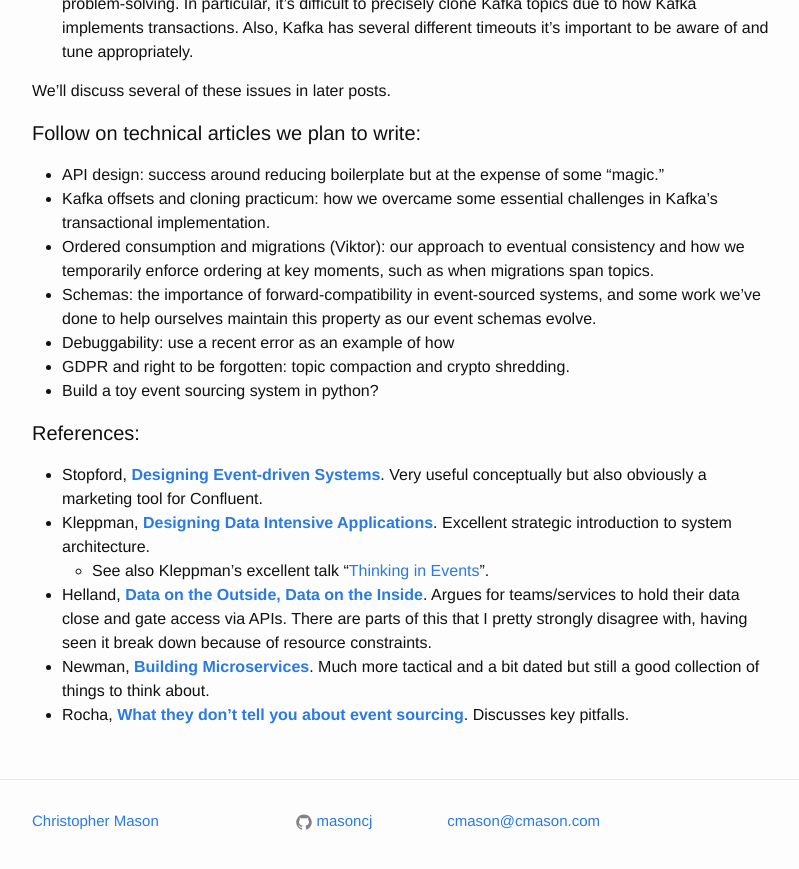
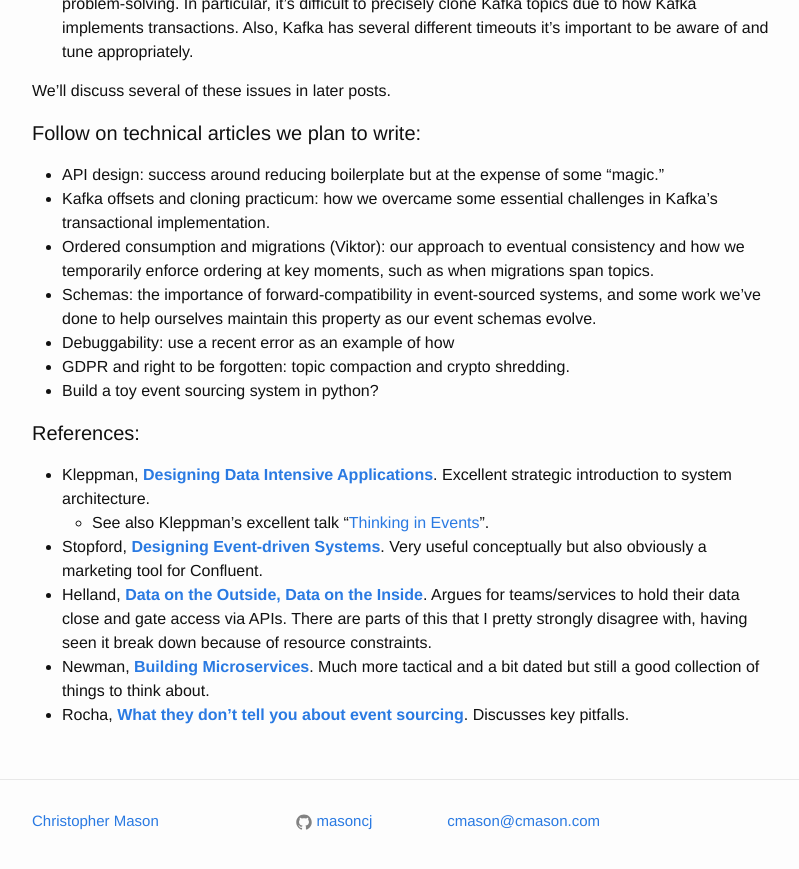
Before and after one commit to masoncj/masoncj.github.io, a Jekyll site: the page built from _posts/2022-12-29-event_arch/2022-12-29-event_arch.md, in a window 1280 px wide and 900 px high, scrolled down 4433 px. Shown: the top 869 px of the window, without its empty margins (238-1037 px from the left). Built offline with Jekyll 4.4.1, drawn with Linux system fonts in a browser that asks for light colours.

```diff
--- a/_posts/2022-12-29-event_arch/2022-12-29-event_arch.md
+++ b/_posts/2022-12-29-event_arch/2022-12-29-event_arch.md
@@ -100,10 +100,10 @@ We'll discuss several of these issues in later posts.
 
 #### References:
 
-* Stopford, **[Designing Event-driven Systems](https://www.oreilly.com/library/view/designing-event-driven-systems/9781492038252/#toc-start)**. Very useful conceptually but also obviously a marketing tool for Confluent.
 * Kleppman, [**Designing Data Intensive Applications**](https://www.amazon.com/Designing-Data-Intensive-Applications-Reliable-Maintainable/dp/1449373321). Excellent strategic introduction to system architecture.
   * See also Kleppman's excellent talk "[Thinking in Events](https://martin.kleppmann.com/2021/07/02/debs-keynote-thinking-in-events.html)".
 
+* Stopford, **[Designing Event-driven Systems](https://www.oreilly.com/library/view/designing-event-driven-systems/9781492038252/#toc-start)**. Very useful conceptually but also obviously a marketing tool for Confluent.
 * Helland, **[Data on the Outside, Data on the Inside](https://www.cidrdb.org/cidr2005/papers/P12.pdf)**.  Argues for teams/services to hold their data close and gate access via APIs.  There are parts of this that I pretty strongly disagree with, having seen it break down because of resource constraints.
 * Newman, [**Building Microservices**](https://www.amazon.com/Building-Microservices-Designing-Fine-Grained-Systems/dp/1491950358/ref=pd_sbs_14_t_0/131-9244616-6912759?_encoding=UTF8&pd_rd_i=1491950358&pd_rd_r=0fbcd440-1861-453d-a13f-2b6c8ccf484f&pd_rd_w=2Ont6&pd_rd_wg=e0nBL&pf_rd_p=5cfcfe89-300f-47d2-b1ad-a4e27203a02a&pf_rd_r=KCFK2GAZJEP3CCP2GR4V&psc=1&refRID=KCFK2GAZJEP3CCP2GR4V). Much more tactical and a bit dated but still a good collection of things to think about.
 * Rocha, **[What they don't tell you about event sourcing](https://medium.com/@hugo.oliveira.rocha/what-they-dont-tell-you-about-event-sourcing-6afc23c69e9a)**.  Discusses key pitfalls.
```
